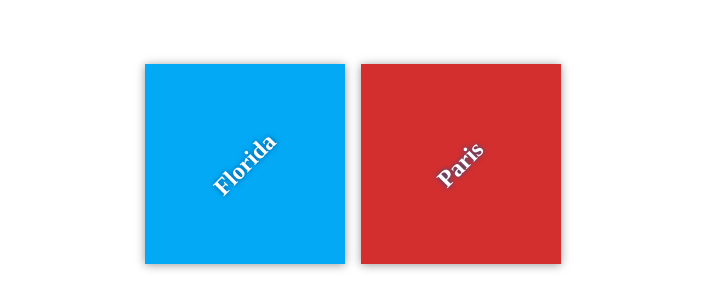
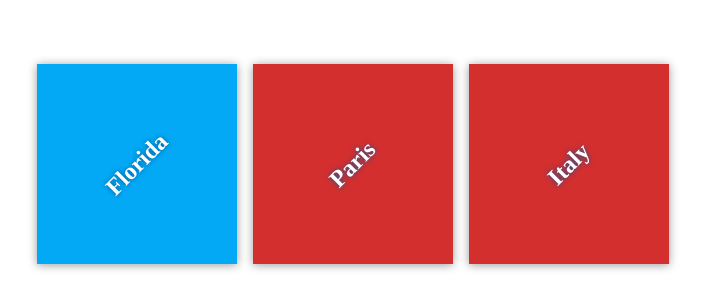
Before and after one commit to ramyamenon27/my-travel-plans, a plain HTML site: page index.html in a window 1280 px wide. Shown: the part 236-544 px from the top of the page, without its empty margins (287-992 px from the left). Drawn offline with Linux system fonts and the light colour scheme.

Commit message:
Added new destination

```diff
--- a/index.html
+++ b/index.html
@@ -17,6 +17,9 @@
             <div class="destination" id="paris">
                 <h2>Paris</h2>
             </div>
+            <div class="destination" id="paris">
+                <h2>Italy</h2>
+            </div>
         </div>
     </div>
 
```
